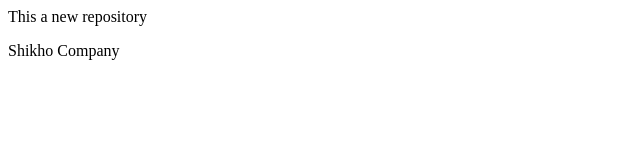
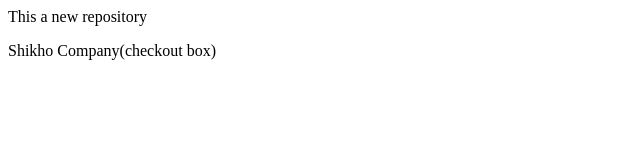
Before and after one commit to Rakesh6430/Local_Repo, a plain HTML site: page index.html in a window 1280 px wide. Shown: the full height of the page, 0-640 px from the left. Drawn offline with Linux system fonts and the light colour scheme.

Commit message:
checkout box is added

```diff
--- a/index.html
+++ b/index.html
@@ -1,2 +1,2 @@
 <p>This a new repository</p>
-<p>Shikho Company</p>
+<p>Shikho Company(checkout box)</p>
```
